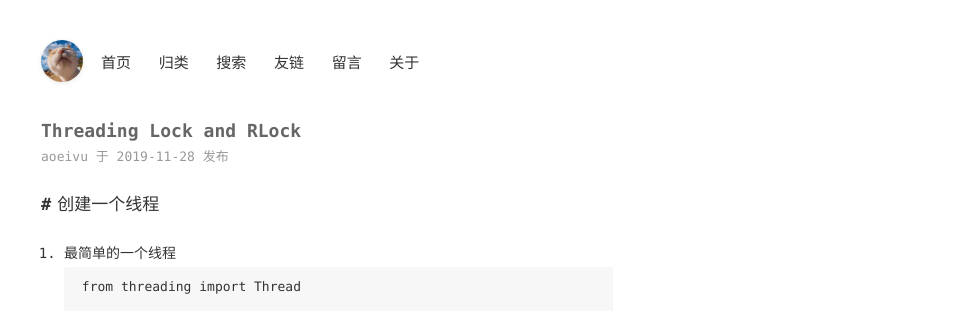
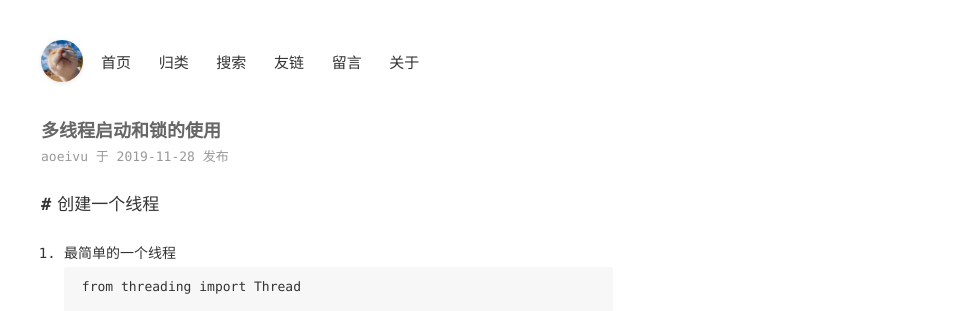
Before and after one commit to aoeivu/aoeivu, a Jekyll site: the page built from _posts/2019-11-28-多线程启动和锁的使用.md, in a window 1280 px wide. Shown: the top 311 px of the page, without its empty margins (313-1280 px from the left). Built offline with Jekyll 4.4.1, drawn with Linux system fonts in a browser that asks for light colours; Markdown is read by kramdown in place of the engine named in the settings; comment, search, counter and statistics services are not loaded.

Commit message:
fix post

```diff
--- a/_posts/2019-11-28-Thread线程启动和锁的使用.md
+++ b/_posts/2019-11-28-多线程启动和锁的使用.md
@@ -1,6 +1,6 @@
 ---
 layout: mypost
-title: Threading Lock and RLock
+title: 多线程启动和锁的使用
 categories: [Python]
 ---
 
```
Also changed, not shown: _posts/2019-12-18-多线程同步中Event和Queue.md (renamed from _posts/2019-12-18-Thread同步Event和Queue.md, +1 -1 lines).
